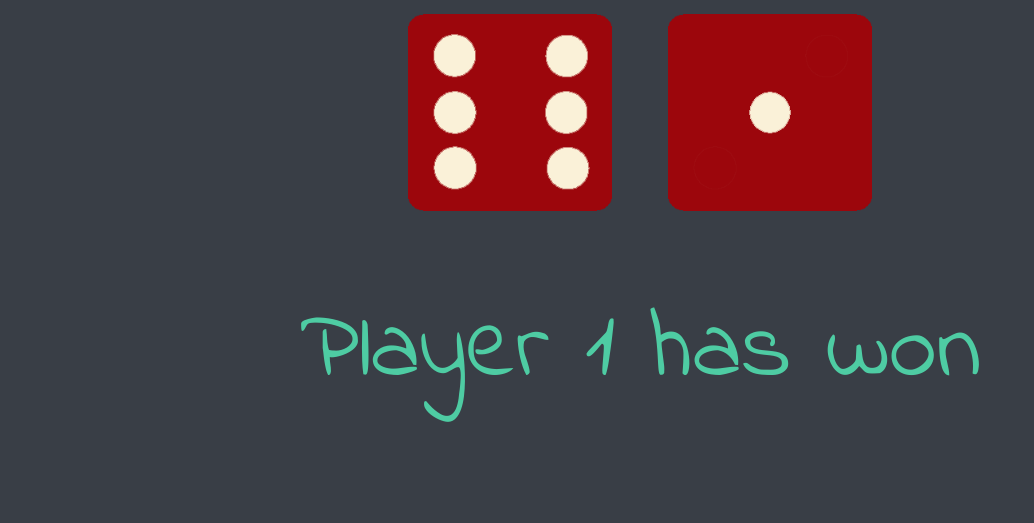
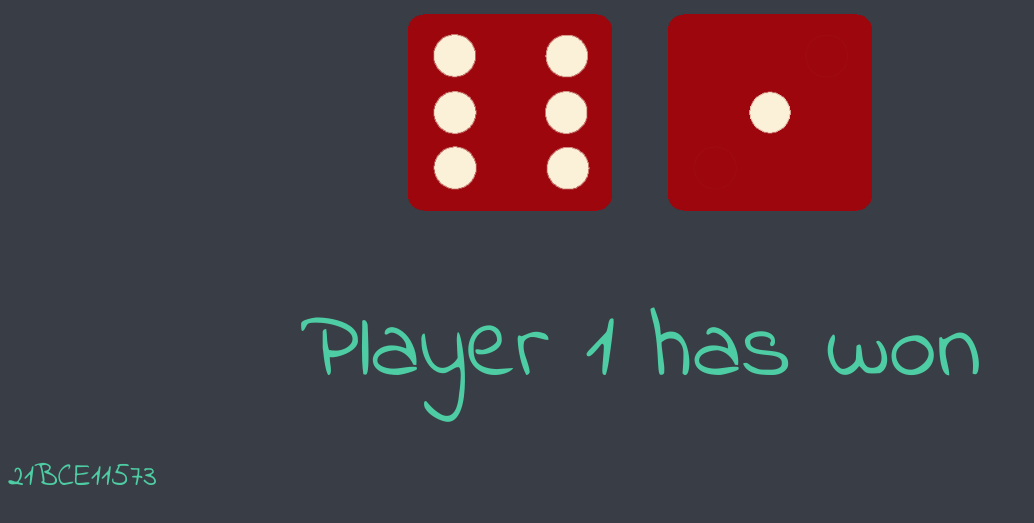
Before and after one commit to KaDiS-Bot/dice_roll, a plain HTML site: page index.html in a window 1280 px wide. Shown: the part 321-844 px from the top of the page, without its empty margins (0-1034 px from the left). Before the commit the page ends 800 px from the top, so only its background shows below. Drawn offline with Linux system fonts and the light colour scheme.

Commit message:
Update index.html

```diff
--- a/index.html
+++ b/index.html
@@ -26,6 +26,7 @@
     </div>
 
     <footer class="footer">playerrs</footer>
+    <p class="reg ">21BCE11573</p>
     <script src="script.js"></script>
   </body>
 </html>
```
